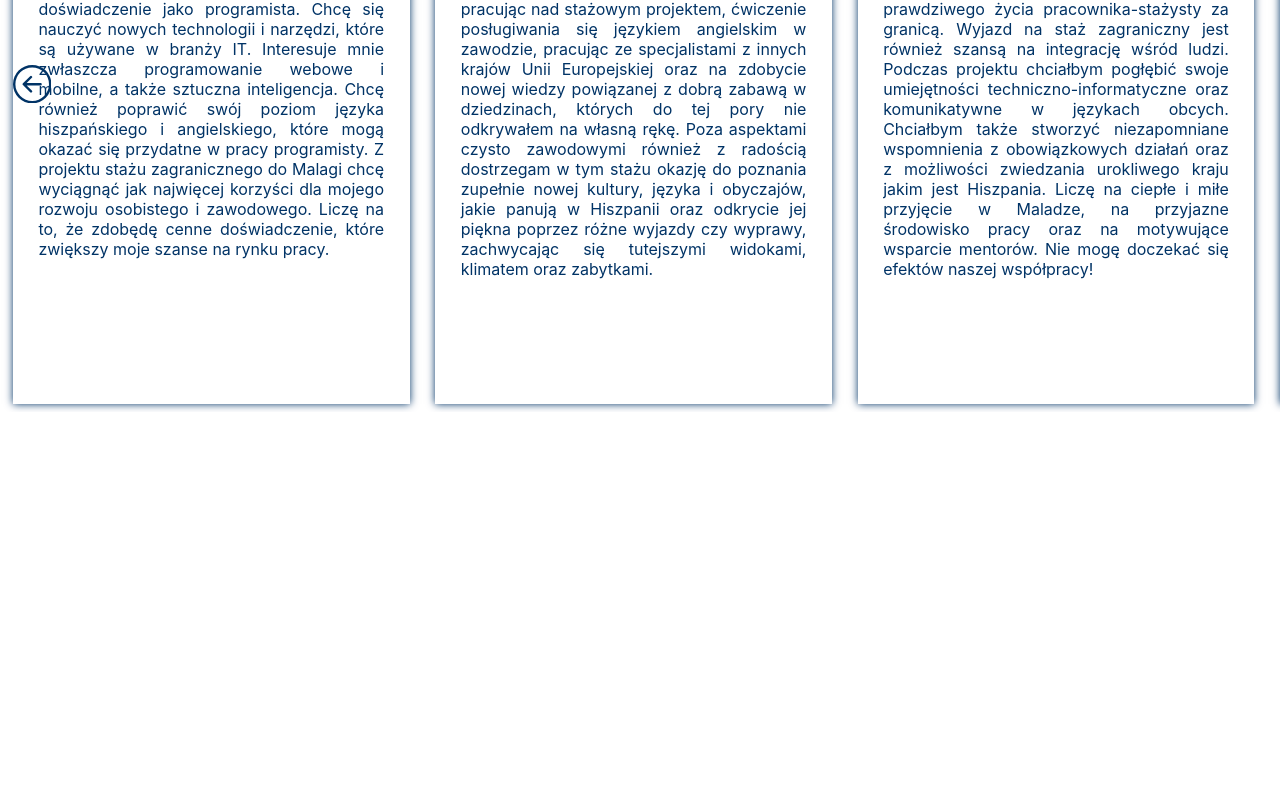
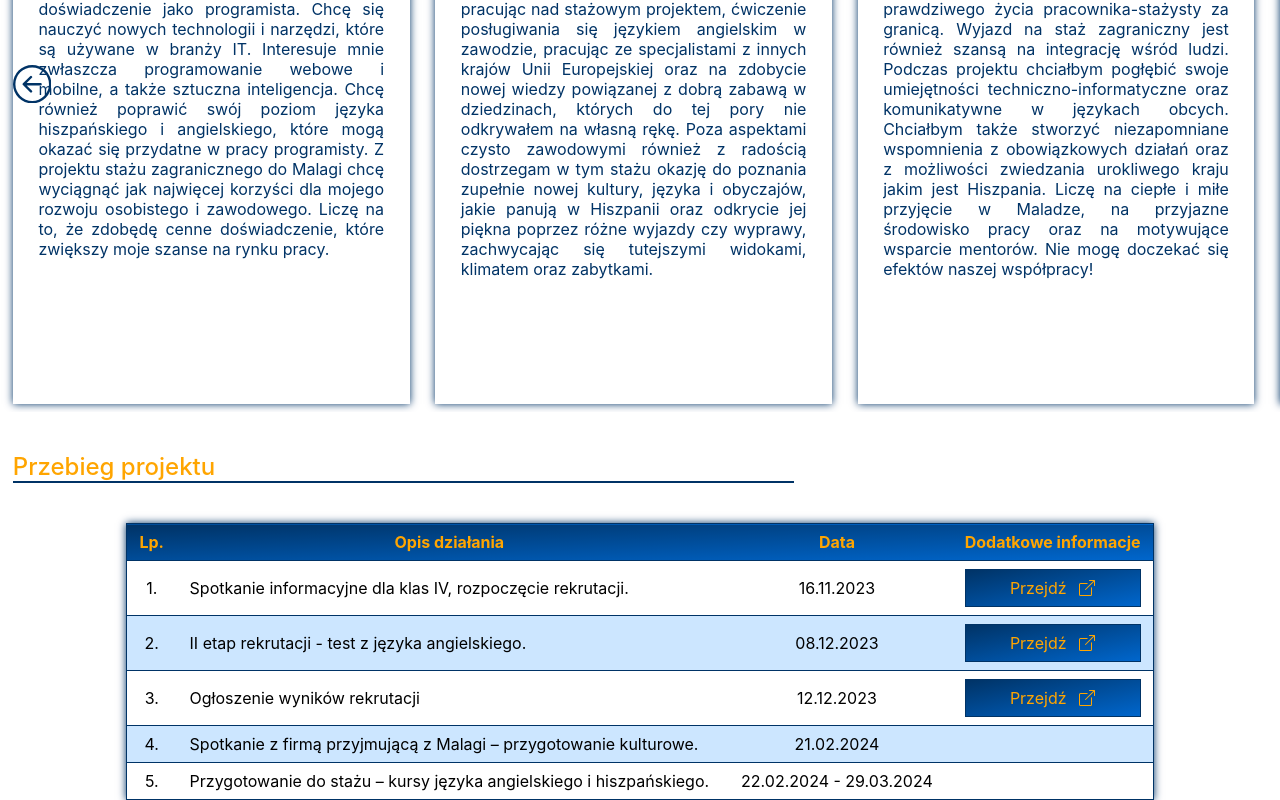
Before and after one commit to Erasmus2024/Strona-Erasmus-2024, a React (Create React App) app: page / in a window 1280 px wide. Shown: the part 2162-2962 px from the top of the page. Before the commit the page ends 2574 px from the top, so only its background shows below. Built offline with nearby package versions, Linux system fonts and the light colour scheme.

Commit message:
Added project progress

```diff
--- a/src/Pages/MainPage.tsx
+++ b/src/Pages/MainPage.tsx
@@ -64,7 +64,7 @@ const MainPage: React.FC = () => {
             <a href='#oczekiwania' className='hero-menu-item'>
               Oczekiwania uczestników
             </a>
-            <a href='/' className='hero-menu-item'>
+            <a href='#przebieg' className='hero-menu-item'>
               Przebieg projektu
             </a>
 
@@ -122,6 +122,81 @@ Poprzez wspólne projekty i inicjatywy, Erasmus+ 2024 ma na celu budowanie trwa
               </div>
           </div>
         </div>
+        <div className='description process' id="przebieg">
+          <span className='description-title'>
+            Przebieg projektu
+          </span>
+          <div className='description-content'>
+                <table>
+                  <thead>
+                    <tr>
+                      <th>Lp.</th>
+                      <th>Opis działania</th>
+                      <th>Data</th>
+                      <th>Dodatkowe informacje</th>
+                    </tr>
+                  </thead>
+                  <tbody>
+                    <tr>
+                      <td>1.</td>
+                      <td>Spotkanie informacyjne dla klas IV, rozpoczęcie rekrutacji.</td>
+                      <td>16.11.2023</td>
+                      <td>
+                        <a href="https://tiny.pl/cvzk5" target='_blank' rel="noreferrer" className='link-button'>
+                          <span className="label">Przejdź</span>
+                          <svg xmlns="http://www.w3.org/2000/svg" className="icon" width="16" height="16" viewBox="0 0 16 16">
+  <path fill-rule="evenodd" d="M8.636 3.5a.5.5 0 0 0-.5-.5H1.5A1.5 1.5 0 0 0 0 4.5v10A1.5 1.5 0 0 0 1.5 16h10a1.5 1.5 0 0 0 1.5-1.5V7.864a.5.5 0 0 0-1 0V14.5a.5.5 0 0 1-.5.5h-10a.5.5 0 0 1-.5-.5v-10a.5.5 0 0 1 .5-.5h6.636a.5.5 0 0 0 .5-.5"/>
+  <path fill-rule="evenodd" d="M16 .5a.5.5 0 0 0-.5-.5h-5a.5.5 0 0 0 0 1h3.793L6.146 9.146a.5.5 0 1 0 .708.708L15 1.707V5.5a.5.5 0 0 0 1 0z"/>
+</svg>
+                        </a>
+                      </td>
+                    </tr>
+                    <tr>
+                      <td>2.</td>
+                      <td>II etap rekrutacji - test z języka angielskiego.</td>
+                      <td>08.12.2023</td>
+                      <td>
+                        <a href="https://tiny.pl/cvzkc" target='_blank' rel="noreferrer" className='link-button'>
+                          <span className="label">Przejdź</span>
+                          <svg xmlns="http://www.w3.org/2000/svg" className="icon" width="16" height="16" viewBox="0 0 16 16">
+  <path fill-rule="evenodd" d="M8.636 3.5a.5.5 0 0 0-.5-.5H1.5A1.5 1.5 0 0 0 0 4.5v10A1.5 1.5 0 0 0 1.5 16h10a1.5 1.5 0 0 0 1.5-1.5V7.864a.5.5 0 0 0-1 0V14.5a.5.5 0 0 1-.5.5h-10a.5.5 0 0 1-.5-.5v-10a.5.5 0 0 1 .5-.5h6.636a.5.5 0 0 0 .5-.5"/>
+  <path fill-rule="evenodd" d="M16 .5a.5.5 0 0 0-.5-.5h-5a.5.5 0 0 0 0 1h3.793L6.146 9.146a.5.5 0 1 0 .708.708L15 1.707V5.5a.5.5 0 0 0 1 0z"/>
+</svg>
+                        </a>
+                      </td>
+                    </tr>
+                    <tr>
+                      <td>3.</td>
+                      <td>Ogłoszenie wyników rekrutacji</td>
+                      <td>12.12.2023</td>
+                      <td>
+                        <a href="https://zse.edu.pl/news/1066/erasmus-wyniki-rekrutacji" target='_blank' rel="noreferrer" className='link-button'>
+                          <span className="label">Przejdź</span>
+                          <svg xmlns="http://www.w3.org/2000/svg" className="icon" width="16" height="16" viewBox="0 0 16 16">
+  <path fill-rule="evenodd" d="M8.636 3.5a.5.5 0 0 0-.5-.5H1.5A1.5 1.5 0 0 0 0 4.5v10A1.5 1.5 0 0 0 1.5 16h10a1.5 1.5 0 0 0 1.5-1.5V7.864a.5.5 0 0 0-1 0V14.5a.5.5 0 0 1-.5.5h-10a.5.5 0 0 1-.5-.5v-10a.5.5 0 0 1 .5-.5h6.636a.5.5 0 0 0 .5-.5"/>
+  <path fill-rule="evenodd" d="M16 .5a.5.5 0 0 0-.5-.5h-5a.5.5 0 0 0 0 1h3.793L6.146 9.146a.5.5 0 1 0 .708.708L15 1.707V5.5a.5.5 0 0 0 1 0z"/>
+</svg>
+                        </a>
+                      </td>
+                    </tr>
+                    <tr>
+                      <td>4.</td>
+                      <td>Spotkanie z firmą przyjmującą z Malagi – przygotowanie kulturowe.</td>
+                      <td>21.02.2024</td>
+                      <td>
+                      </td>
+                    </tr>
+                    <tr>
+                      <td>5.</td>
+                      <td>Przygotowanie do stażu – kursy języka angielskiego i hiszpańskiego.</td>
+                      <td>22.02.2024 - 29.03.2024</td>
+                      <td>
+                      </td>
+                    </tr>
+                  </tbody>
+                </table>
+          </div>
+        </div>
       </section>
     </div>
   );
--- a/src/Pages/PageStyles/MainPage.scss
+++ b/src/Pages/PageStyles/MainPage.scss
@@ -206,3 +206,90 @@
       }
   }
 }
+
+.process {
+  margin-top: 5vh;
+  padding: 0;
+
+  .description-title {
+    margin-left: 1vw;
+    margin-bottom: 5vh;
+  }
+
+  .description-content {
+    width: 100%;
+    display: flex;
+    flex-flow: column nowrap;
+    align-items: center;
+    justify-content: center;
+    padding: 0 3vw;
+
+    table {
+      box-shadow: 0px 0px 8px #003366;
+      border: 1px solid #003366;
+      border-collapse: collapse;
+
+      thead {
+        tr {
+        background-image: linear-gradient(to bottom right, #003366, #0066cc);
+        }
+      }
+
+      tr {
+        border: 1px solid #003366;
+        td {
+          padding: 1vh 1vw;
+          &:nth-of-type(2) {
+            text-align: left;
+          }
+          &:nth-of-type(3) {
+            padding: 1vh 1.5vw;
+          }
+        }
+
+        th {
+          padding: 1vh 1vw;
+          color:#ffa500;
+        }
+      }
+
+      tr:nth-child(even) {
+        background-color: #cce6ff;
+      }
+    }
+
+    .link-button {
+      border: 1px solid #003366;
+      padding: 1vh 1vw;
+      display: flex;
+      flex-flow: row nowrap;
+      align-items: center;
+      justify-content: center;
+      text-decoration: none;
+      text-decoration-line: none;
+      background-image: linear-gradient(to bottom right, #003366, #0066cc);
+
+      .label {
+        color:#ffa500;
+        margin-right: 1vw;
+      }
+
+      .icon {
+        fill: #ffa500;
+      }
+
+      &:hover {
+        background-image: none;
+        background-color: #0066cc;
+
+        .label {
+          font-weight: 500;
+        }
+
+        .icon {
+          font-weight: 500;
+        }
+      }
+    }
+  }
+}
```
